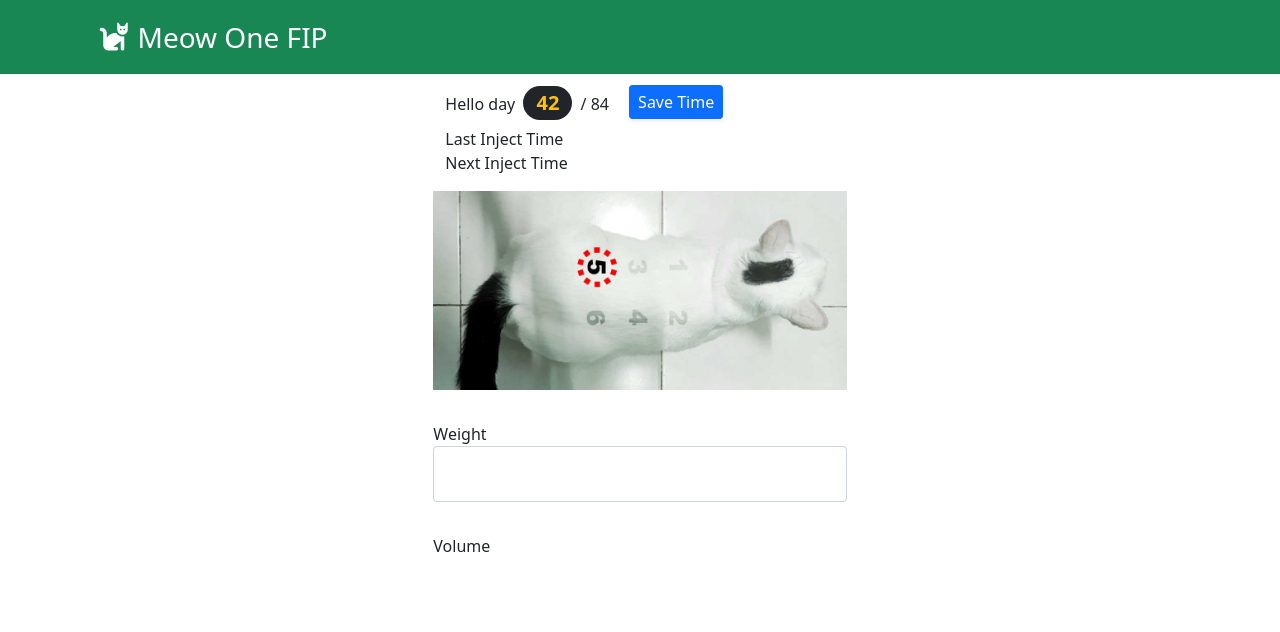
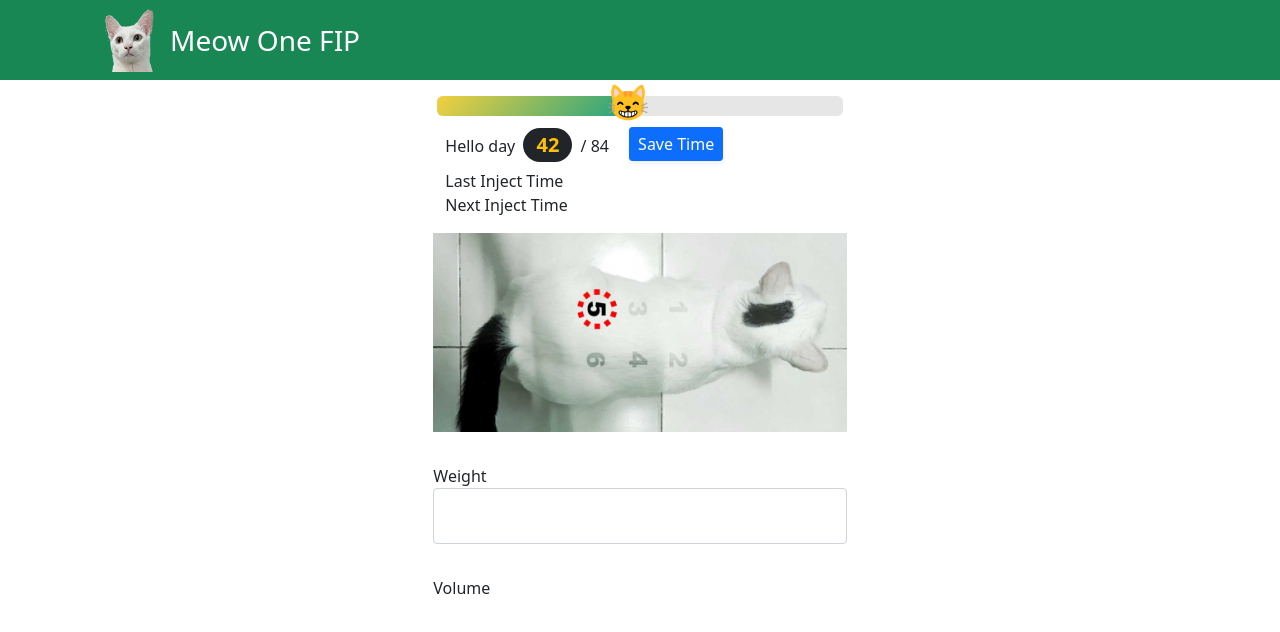
Before and after one commit to bank2u/meow1, a website: page public/index.html in a window 1280 px wide. Drawn offline with nearby package versions, Linux system fonts and the light colour scheme; no server answers.

Commit message:
add progress bar & meow icon

```diff
--- a/public/css/style.css
+++ b/public/css/style.css
@@ -1,4 +1,4 @@
-.progress {
+.progressCat {
     position: relative;
     width: 100%;
     max-width: 480px;
@@ -9,7 +9,7 @@
     padding: 0;
     pointer-events: none;
   }
-  .progress progress {
+  .progressCat progress {
     position: relative;
     display: block;
     height: 20px;
@@ -18,25 +18,33 @@
     background-color: transparent;
     -webkit-appearance: none;
   }
-  .progress ::-moz-progress-bar {
+  .progressCat ::-moz-progress-bar {
     background-image: linear-gradient(132deg, #F4D03F 0%, #16A085 100%);
     border-top-left-radius: 6px;
     border-top-right-radius: 6px;
+    border-bottom-left-radius: 6px;
+    border-bottom-right-radius: 6px;
   }
-  .progress ::-webkit-progress-bar {
-    background-color: transparent;
+  .progressCat ::-webkit-progress-bar {
+    background-color: rgb(230, 230, 230);
+    border-top-left-radius: 6px;
+    border-top-right-radius: 6px;
+    border-bottom-left-radius: 6px;
+    border-bottom-right-radius: 6px;
   }
-  .progress ::-webkit-progress-value {
+  .progressCat ::-webkit-progress-value {
     background-image: linear-gradient(132deg, #F4D03F 0%, #16A085 100%);
     border-top-left-radius: 6px;
     border-top-right-radius: 6px;
+    border-bottom-left-radius: 6px;
+    border-bottom-right-radius: 6px;
   }
-  .progress .animal {
+  .progressCat .animal {
     position: absolute;
     display: block;
-    top: -1.8rem;
-    left: calc(var(--move) - 2.3rem);
+    top: -1.33rem;
+    left: calc(var(--move) - 2.1rem);
     transform: scaleX(-1);
-    font-size: 4rem;
+    font-size: 2.2rem;
     z-index: 1;
   }
--- a/public/index.html
+++ b/public/index.html
@@ -7,7 +7,7 @@
   <meta name="viewport" content="width=device-width, initial-scale=1.0">
   <title>Meow1</title>
   <link rel="icon" type="image/x-icon" href="favicon.ico">
-  <link rel="stylesheet" href="./css/style.css">
+  <link rel="stylesheet" href="./css/style.css?v=3">
   <link href="https://cdn.jsdelivr.net/npm/bootstrap@5.0.2/dist/css/bootstrap.min.css" rel="stylesheet"
     integrity="sha384-EVSTQN3/azprG1Anm3QDgpJLIm9Nao0Yz1ztcQTwFspd3yD65VohhpuuCOmLASjC" crossorigin="anonymous">
   <script src="https://cdn.jsdelivr.net/npm/bootstrap@5.0.2/dist/js/bootstrap.bundle.min.js"
@@ -15,24 +15,33 @@
     crossorigin="anonymous"></script>
   <script src="https://kit.fontawesome.com/6bf23ac48e.js" crossorigin="anonymous"></script>
   <link rel="manifest" href="manifest.webmanifest">
-  <link rel="apple-touch-icon" href="./img/icon512.png"/>
+  <link rel="apple-touch-icon" href="./img/icon512.png" />
 </head>
 
 <body>
   <!-- ++++++++++++++++++ -->
   <!--  Header Section -->
   <!-- ++++++++++++++++++ -->
-  <header class="p-3 bg-success text-white">
+  <header class="p-2 bg-success text-white">
     <div class="container">
       <div class="d-flex flex-wrap align-items-center justify-content-center justify-content-lg-start">
         <a href="#"
           class="d-flex align-items-center justify-content-center mb-2 mb-lg-0 text-white text-decoration-none fs-3 px-3">
-          <i class="fa-solid fa-cat"></i>
+          <img src="./img/meow1-icon.png" alt="meow1 picture" />
           <span class="px-2">Meow One FIP</span>
         </a>
       </div>
     </div>
   </header>
+
+  <div class="row ms-1 mt-3 justify-content-center">
+    <div class="col-lg-4 col-sm-4 me-3">
+      <div class="progressCat">
+        <span id="js-animal" class="animal">😸</span>
+        <progress id="js-progressbar" value="" max="100"></progress>
+      </div>
+    </div>
+  </div>
 
   <div id="divHello" class="row ms-1 mt-2 justify-content-center">
     <div class="col-lg-4 col-sm-4">
@@ -110,8 +119,8 @@
             <span id="lblModalConfirmMsg"></span>
           </div>
           <div class="row p-2">
-            <p><label for="txtInjectTime">Time: </label> <input class="form-control" id="txtInjectTime" type="time" id="appt" name="appt"
-                min="09:00" max="18:00"></p>
+            <p><label for="txtInjectTime">Time: </label> <input class="form-control" id="txtInjectTime" type="time"
+                id="appt" name="appt" min="09:00" max="18:00"></p>
           </div>
         </div>
         <div class="modal-footer">
--- a/public/js/script.js
+++ b/public/js/script.js
@@ -11,10 +11,10 @@ const firebaseConfig = {
     appId: "1:286369200157:web:9def9ef4a7412aab652ef4"
 };
 
+//firebase
 const app = initializeApp(firebaseConfig);
 const db = getFirestore(app);
 const injectRecord = collection(db, "inject-record");
-
 
 var lblPosition = document.getElementById("lblPosition");
 var imgPosition = document.getElementById("imgPosition");
@@ -32,6 +32,13 @@ var dateStart = dayjs('2022-08-15');
 var today = dayjs();
 var dayOf = today.diff(dateStart, 'day') + 1;
 lblDayOf.textContent = dayOf;
+
+//progress bar
+const animal = document.querySelector('#js-animal');
+const progressBar = document.querySelector('#js-progressbar');
+const progressCat = dayOf/84*100;
+progressBar.setAttribute('value', progressCat);
+animal.style.setProperty('--move', progressCat + '%');
 
 var txtWeight = document.getElementById("txtWeight");
 var txtInjectTime = document.getElementById("txtInjectTime");
```
Also changed, not shown: public/img/meow1-icon.png (added).
